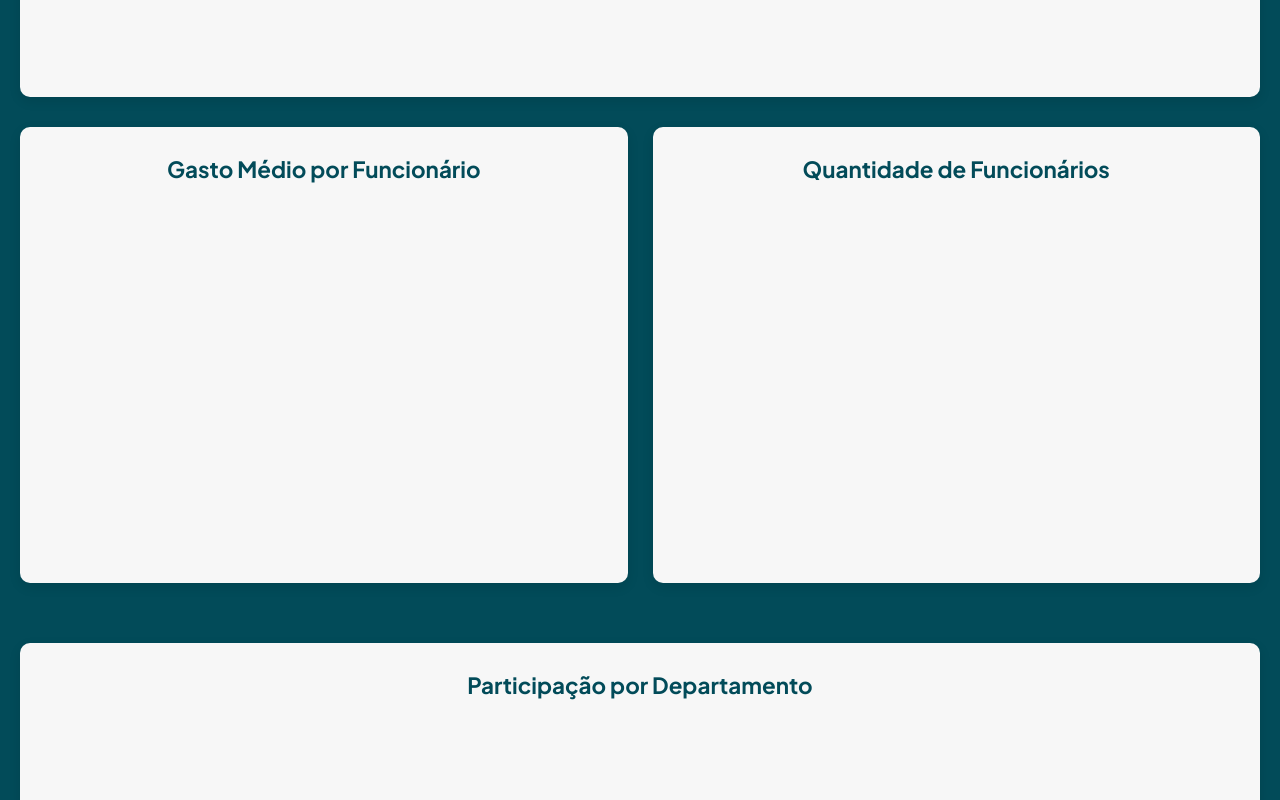
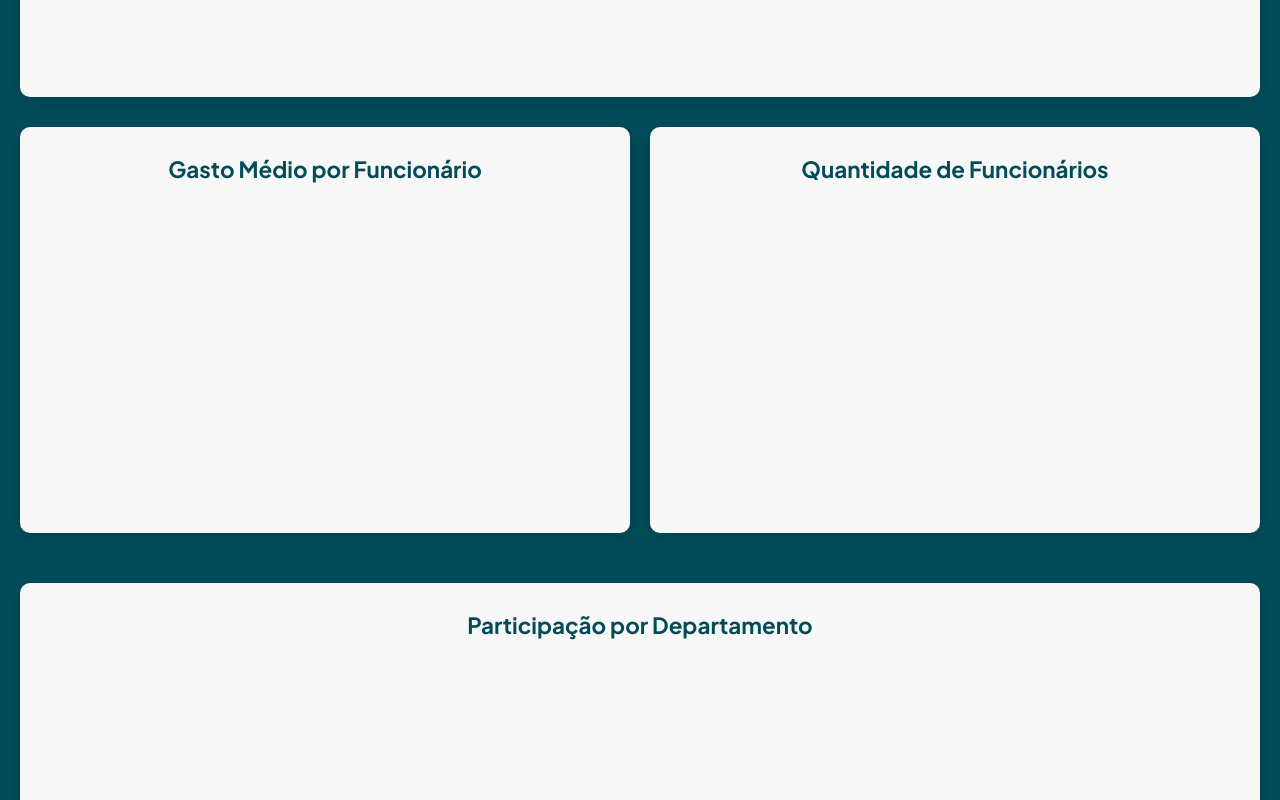
Before and after one commit to alan-facto/FactoBI-Dashboard, a plain HTML site: page index.html in a window 1280 px wide. Shown: the part 1120-1920 px from the top of the page. Drawn offline with nearby package versions, Linux system fonts and the light colour scheme; no server answers.

Commit message:
Update style.css

```diff
--- a/styles/style.css
+++ b/styles/style.css
@@ -78,17 +78,18 @@ header {
 /* Double column charts */
 .chart-row.double {
   display: flex;
-  gap: 25px;
-  margin-bottom: 30px;
+  gap: 20px;
+  margin-bottom: 20px;
 }
 
 .chart-row.double .card {
   flex: 1;
-  min-width: 0; /* Fixes flexbox overflow issues */
+  min-width: 0; /* Crucial for proper flex behavior */
 }
 
 .chart-row.double .chart-container {
-  height: 350px;
+  height: 300px;
+  width: 100%;
 }
 
 /* Force Chart.js to fill container */
@@ -190,6 +191,10 @@ canvas {
     flex-direction: column;
     gap: 20px;
   }
+.chart-row.double .card {
+    width: 100%;
+  }
+}
 
   #department-breakdown-charts {
     grid-template-columns: repeat(2, 1fr);
```
